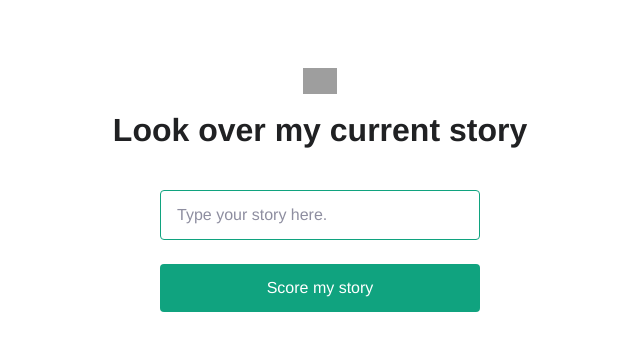
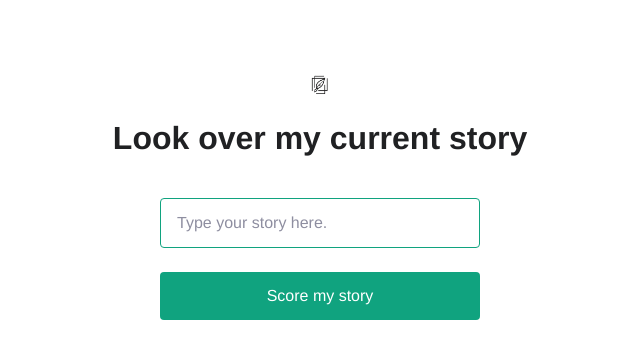
Before and after one commit to sychen23/storyreview-api-flask, a Flask app: page / in a window 1280 px wide. Shown: the top 359 px of the page, without its empty margins (320-960 px from the left). Run offline with Flask 2, Linux system fonts and the light colour scheme; some web fonts are replaced; grey boxes are pictures that could not be loaded.

Commit message:
Use logo instead of dog for webpage image

```diff
--- a/templates/index.html
+++ b/templates/index.html
@@ -9,7 +9,7 @@
 </head>
 
 <body>
-  <img src="{{ url_for('static', filename='dog.png') }}" class="icon" />
+  <img src="{{ url_for('static', filename='logo-no-background.png') }}" class="icon" />
   <h3>Look over my current story</h3>
   <form action="/" method="post">
     <input type="text" name="story" placeholder="Type your story here." required />
```
